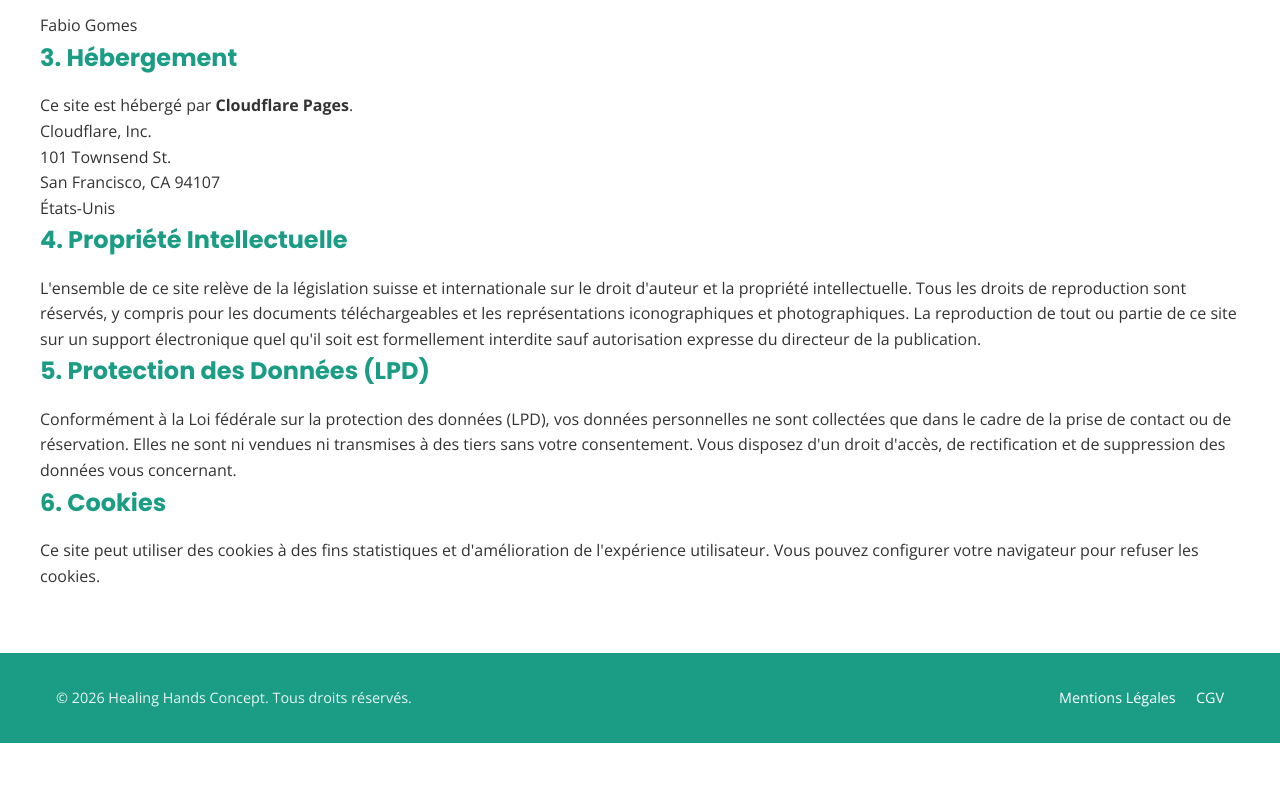
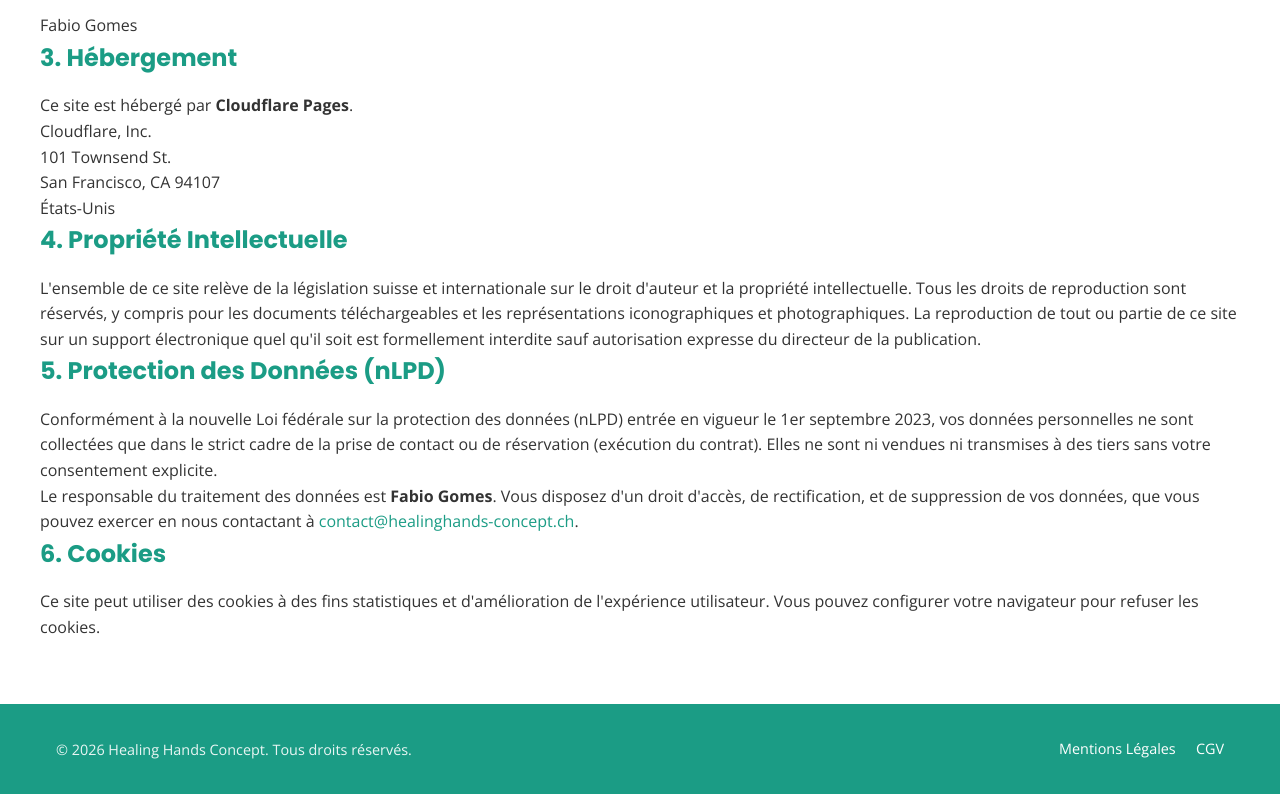
Before and after one commit to healinghandsconcept/healinghands-concept.ch, an Eleventy site: page src/fr/mentions-legales.njk in a window 1280 px wide. Shown: the part 563-1357 px from the top of the page. Before the commit the page ends 1306 px from the top, so only its background shows below. Built offline with nearby package versions, Linux system fonts and the light colour scheme; Eleventy itself is replaced by a stand-in of ours; files that its build step writes are made by us from their sources; files whose address does not match are found by name.

Commit message:
docs: update LPD to nLPD in legal mentions

```diff
--- a/src/fr/mentions-legales.njk
+++ b/src/fr/mentions-legales.njk
@@ -37,9 +37,12 @@ description: Mentions légales de Healing Hands Concept, cabinet de massage à F
       L'ensemble de ce site relève de la législation suisse et internationale sur le droit d'auteur et la propriété intellectuelle. Tous les droits de reproduction sont réservés, y compris pour les documents téléchargeables et les représentations iconographiques et photographiques. La reproduction de tout ou partie de ce site sur un support électronique quel qu'il soit est formellement interdite sauf autorisation expresse du directeur de la publication.
     </p>
 
-    <h2>5. Protection des Données (LPD)</h2>
+    <h2>5. Protection des Données (nLPD)</h2>
     <p>
-      Conformément à la Loi fédérale sur la protection des données (LPD), vos données personnelles ne sont collectées que dans le cadre de la prise de contact ou de réservation. Elles ne sont ni vendues ni transmises à des tiers sans votre consentement. Vous disposez d'un droit d'accès, de rectification et de suppression des données vous concernant.
+      Conformément à la nouvelle Loi fédérale sur la protection des données (nLPD) entrée en vigueur le 1er septembre 2023, vos données personnelles ne sont collectées que dans le strict cadre de la prise de contact ou de réservation (exécution du contrat). Elles ne sont ni vendues ni transmises à des tiers sans votre consentement explicite.
+    </p>
+    <p>
+      Le responsable du traitement des données est <strong>Fabio Gomes</strong>. Vous disposez d'un droit d'accès, de rectification, et de suppression de vos données, que vous pouvez exercer en nous contactant à <a href="mailto:contact@healinghands-concept.ch">contact@healinghands-concept.ch</a>.
     </p>
 
     <h2>6. Cookies</h2>
```
